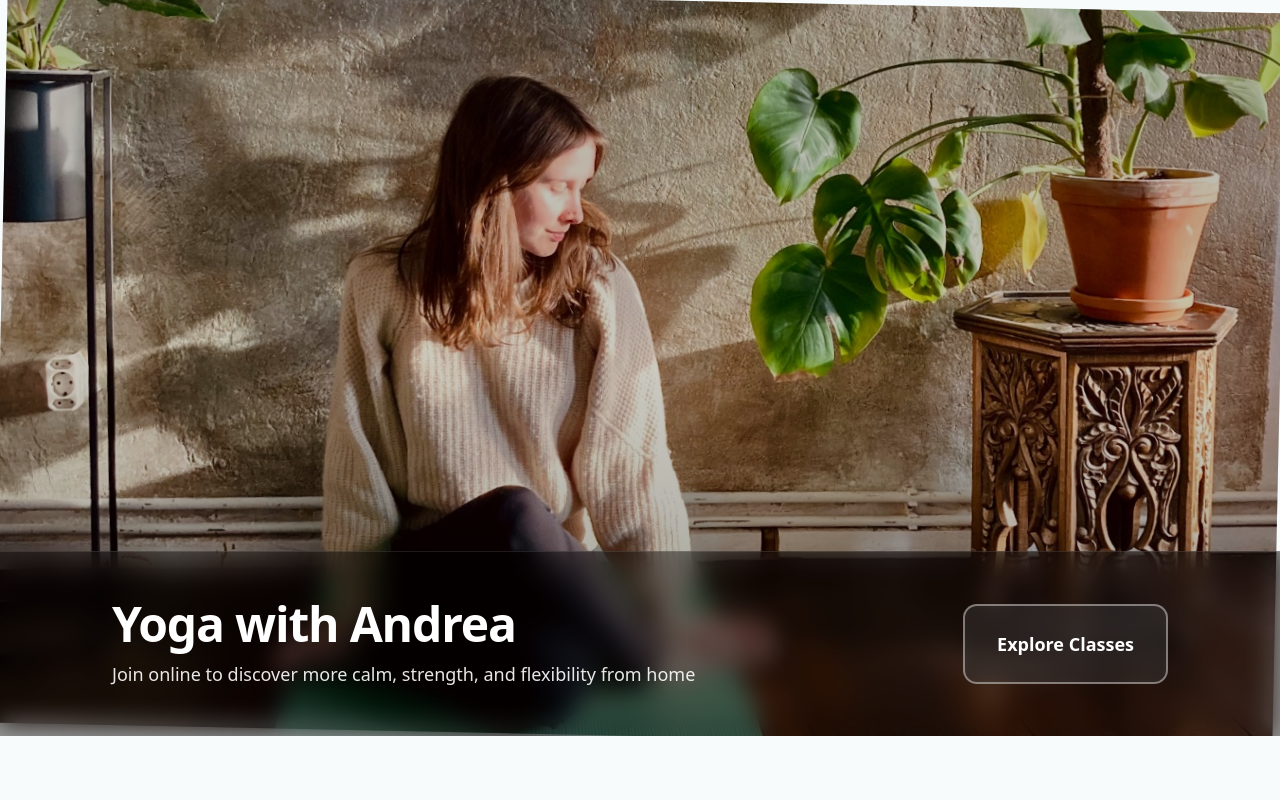
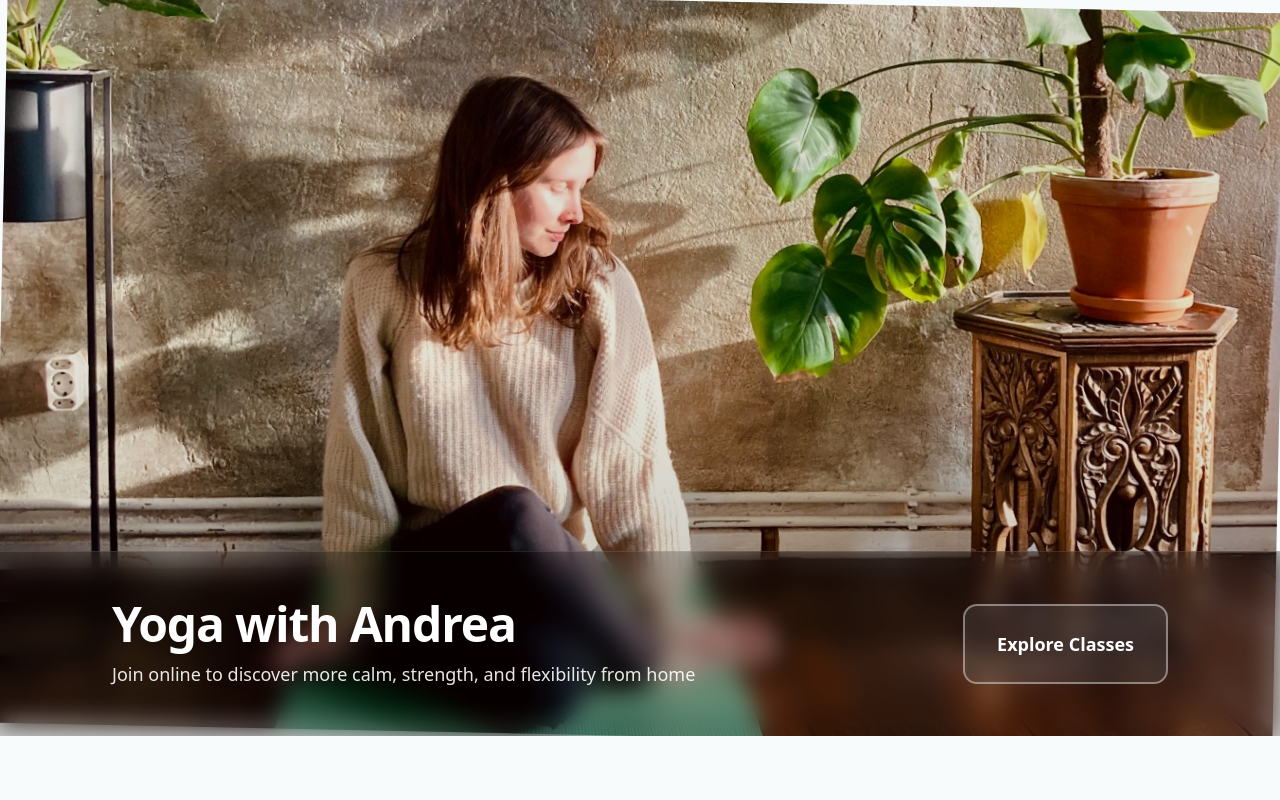
Before and after one commit to Lovable-projects-yoga/project-nexus-vibe2, a React (Vite) app: page / in a window 1280 px wide. Shown: the top 800 px of the page. Built offline with nearby package versions, Linux system fonts and the light colour scheme; the HTML template or start-up script is replaced by a standard one.

Commit message:
Refine hero image overlay

```diff
--- a/src/components/Hero.tsx
+++ b/src/components/Hero.tsx
@@ -20,11 +20,11 @@ const Hero = () => {
             transformOrigin: 'center'
           }}
         >
-          <div className="absolute inset-0 bg-gradient-to-b from-black/30 via-black/20 to-black/40" />
+          <div className="absolute inset-0 bg-gradient-to-b from-black/15 via-black/10 to-black/25" />
         </div>
       </div>
 
-      <div className="relative z-10 w-full backdrop-blur-md bg-black/40 border-t border-white/10 animate-fade-in">
+      <div className="relative z-10 w-full backdrop-blur-md bg-black/20 border-t border-white/10 animate-fade-in">
         <div className="max-w-6xl mx-auto px-6 md:px-12 py-8 md:py-12">
           <div className="flex flex-col md:flex-row items-center justify-between gap-6">
             <div className="text-center md:text-left">
```
